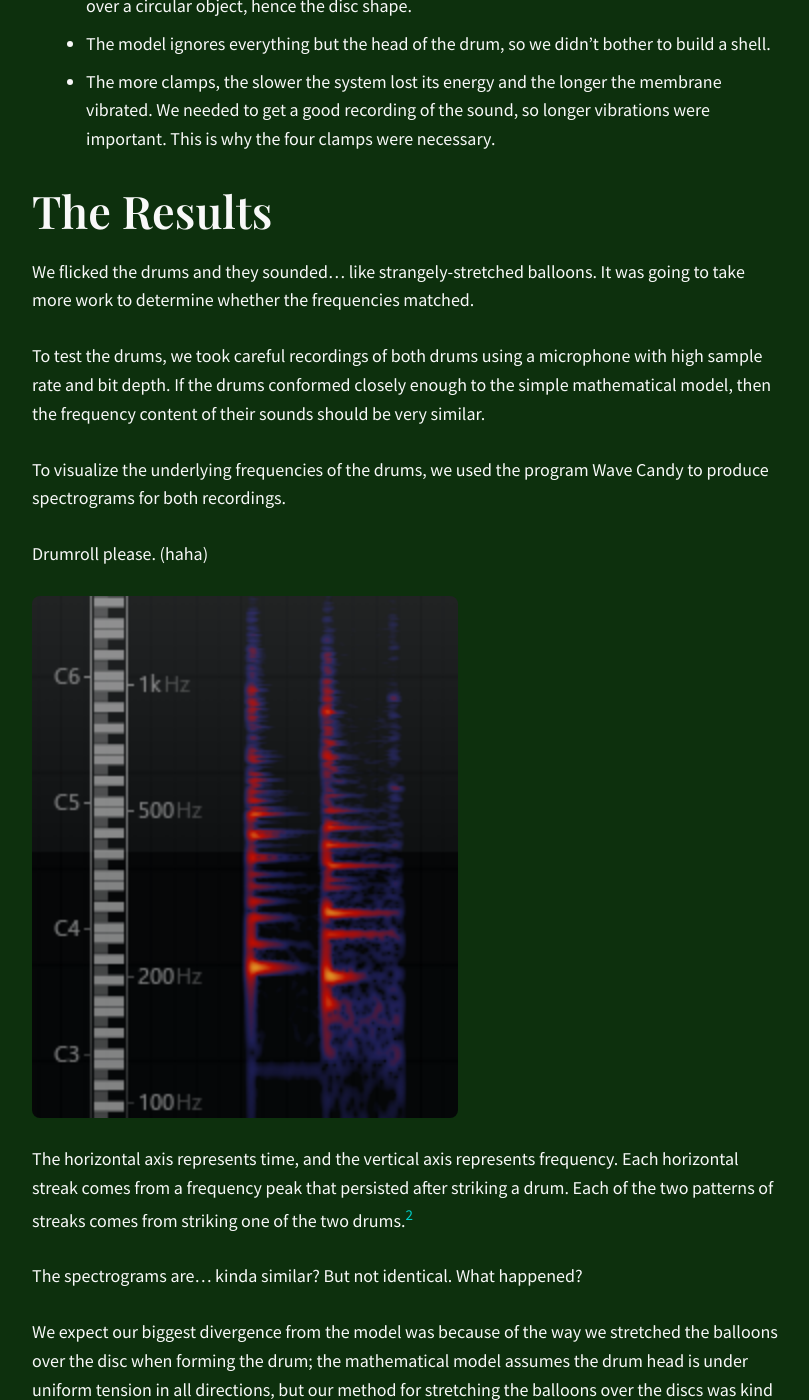
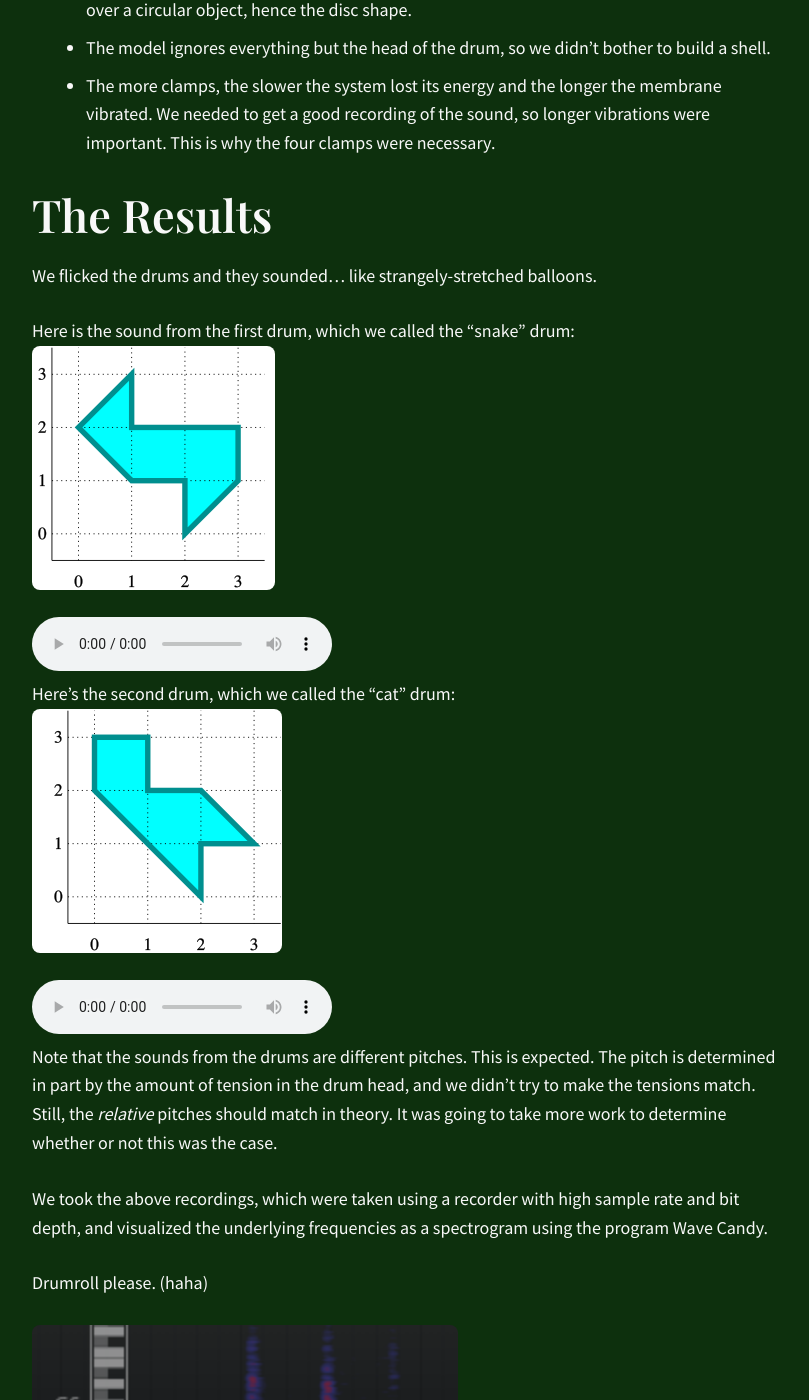
Before and after one commit to prismika/prismika.github.io, a Jekyll site: the page built from _posts/2026-03-01-we-made-the-isospectral-drums.md, in a window 1280 px wide and 1400 px high, scrolled down 3926 px. Shown: the whole window, without its empty margins (85-894 px from the left). Built offline with Jekyll 4.4.1, drawn with Linux system fonts in a browser that asks for light colours; some of the changed text lies outside the part shown.

Commit message:
More drum updates.

```diff
--- a/_posts/2026-03-01-we-made-the-isospectral-drums.md
+++ b/_posts/2026-03-01-we-made-the-isospectral-drums.md
@@ -42,7 +42,9 @@ The question stood for over 20 years until the mathematicians Carolyn Gordon, Da
 It's been over 30 years since that paper was posted. Since then, many more isospectral pairs have been discovered, many pairs of drums that should theoretically produce identical frequencies.
 
 
-I was shocked to learn that, to the best of my knowledge, *no one has ever tried to actually build the drums*.
+I was shocked to learn that, to the best of my knowledge, *no one has ever tried to actually build the drums*.[^2]
+
+[^2]: While it's true that no one has built the drums, someone has performed a physical experiment to verify their properties! Sridhar and Kudrolli, physicists at Northeastern, tested the spectral properties of these shapes by creating thin cavities shaped like the drum heads and observing how microwaves behaved inside. The details are in [this paper](https://doi.org/10.1103/PhysRevLett.72.2175) (which unfortunately requires an institutional login).
 
 # The Project
 
@@ -66,19 +68,27 @@ Reasons for our design decisions:
 - The more clamps, the slower the system lost its energy and the longer the membrane vibrated. We needed to get a good recording of the sound, so longer vibrations were important. This is why the four clamps were necessary.
 
 # The Results
-We flicked the drums and they sounded... like strangely-stretched balloons. It was going to take more work to determine whether the frequencies matched.
+We flicked the drums and they sounded... like strangely-stretched balloons.
 
-To test the drums, we took careful recordings of both drums using a microphone with high sample rate and bit depth. If the drums conformed closely enough to the simple mathematical model, then the frequency content of their sounds should be very similar.
+Here is the sound from the first drum, which we called the "snake" drum:
+![One of the two isospectral drum shapes. It looks vaguely like a polygonal snake.](/assets/images/blog/drums/snake.png)
+<audio controls src="/assets/files/snake.wav"></audio>
 
-To visualize the underlying frequencies of the drums, we used the program Wave Candy to produce spectrograms for both recordings.
+Here's the second drum, which we called the "cat" drum:
+![One of the two isospectral drum shapes. It looks vaguely like a polygonal cat.](/assets/images/blog/drums/cat.png)
+<audio controls src="/assets/files/cat.wav"></audio>
+
+Note that the sounds from the drums are different pitches. This is expected. The pitch is determined in part by the amount of tension in the drum head, and we didn't try to make the tensions match. Still, the *relative* pitches should match in theory. It was going to take more work to determine whether or not this was the case.
+
+We took the above recordings, which were taken using a recorder with high sample rate and bit depth, and visualized the underlying frequencies as a spectrogram using the program Wave Candy.
 
 Drumroll please. (haha)
 
 <img src="/assets/images/blog/drums/spectrogram.png" alt="Spectrograms for two sounds. The spectrograms look somewhat similar if you really squint." style="max-width: none; width: 426px;">
 
-The horizontal axis represents time, and the vertical axis represents frequency. Each horizontal streak comes from a frequency peak that persisted after striking a drum. Each of the two patterns of streaks comes from striking one of the two drums.[^2]
+The horizontal axis represents time, and the vertical axis represents frequency. Each horizontal streak comes from a frequency peak that persisted after striking a drum. Each of the two patterns of streaks comes from striking one of the two drums.[^3]
 
-[^2]: I haven't mentioned this yet, but the geometry only determines the *relative* frequencies. The actual pitch of the drum is determined by multiple factors, including the amount of tension in the drum head. The two drums produced different fundamentals when I struck them, so to make this image I pitched the second one up to get the spectrograms to match as closely as I could.
+[^3]: As I mentioned, the geometry only determines the *relative* frequencies. The two drums produced different fundamentals when I struck them, so to make this image I pitched the second one up to get the spectrograms to match as closely as I could.
 
 The spectrograms are... kinda similar? But not identical. What happened?
 
@@ -98,3 +108,10 @@ Try it out! And if you do, *please* tell me about it!
 Many thanks to my friend Yang Yang for handling the 3D printing, and to Dr. Jim Fowler for design ideas. Thanks also to the Cycle program at Ohio State for funding the project.
 
 ---
+
+Updated March 29, 2026:
+
+- Added sound files
+- Linked to the Sridhar and Kudrolli experiment
+
+---
```
Also changed, not shown: other parts of _posts/2026-03-01-we-made-the-isospectral-drums.md (+1 -1 lines), assets/images/blog/drums/cat.png (added), assets/images/blog/drums/snake.png (added), 2 other files.
